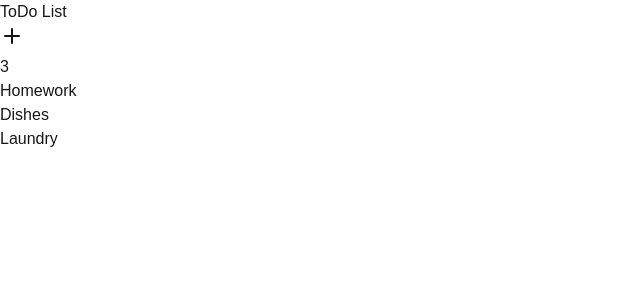
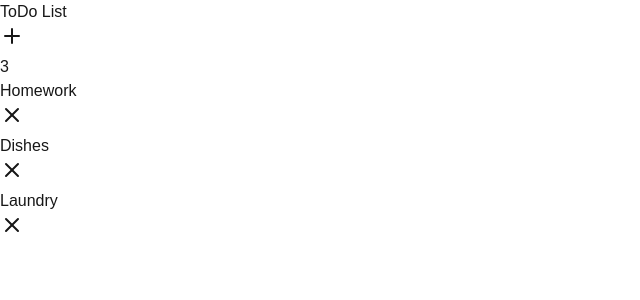
Before and after one commit to ay-Lucas/ToDoListAssessment, a Next.js app: page / in a window 1280 px wide. Shown: the top 300 px of the page, without its empty margins (0-640 px from the left). Built offline with nearby package versions, Linux system fonts and the light colour scheme.

Commit message:
feat: add x to ToDoItem to delete it, not yet functional

```diff
--- a/src/components/todo-item.tsx
+++ b/src/components/todo-item.tsx
@@ -1,10 +1,16 @@
 "use client";
+import { LucideX } from "lucide-react";
 import Checkbox from "./checkbox";
 export function ToDoItem({ text }: { text: string }) {
+  const handleChange = () => {};
+
   return (
-    <div className="bg-gray-400 w-48 h-9 items-center rounded-2xl flex px-2 py-1 transition hover:brightness-110 border border-gray-400">
-      <Checkbox />
-      <p className="pl-3">{text}</p>
+    <div className="bg-gray-400 min-w-72 min-h-9 items-center justify-between rounded-2xl flex px-2 py-1 transition hover:brightness-110 border border-gray-400">
+      <Checkbox onChange={handleChange} />
+      <p className="pl-3 text-left w-full">{text}</p>
+      <button className="hover:text-green-400 text-gray-600 transition duration-200">
+        <LucideX />
+      </button>
     </div>
   );
 }
```
